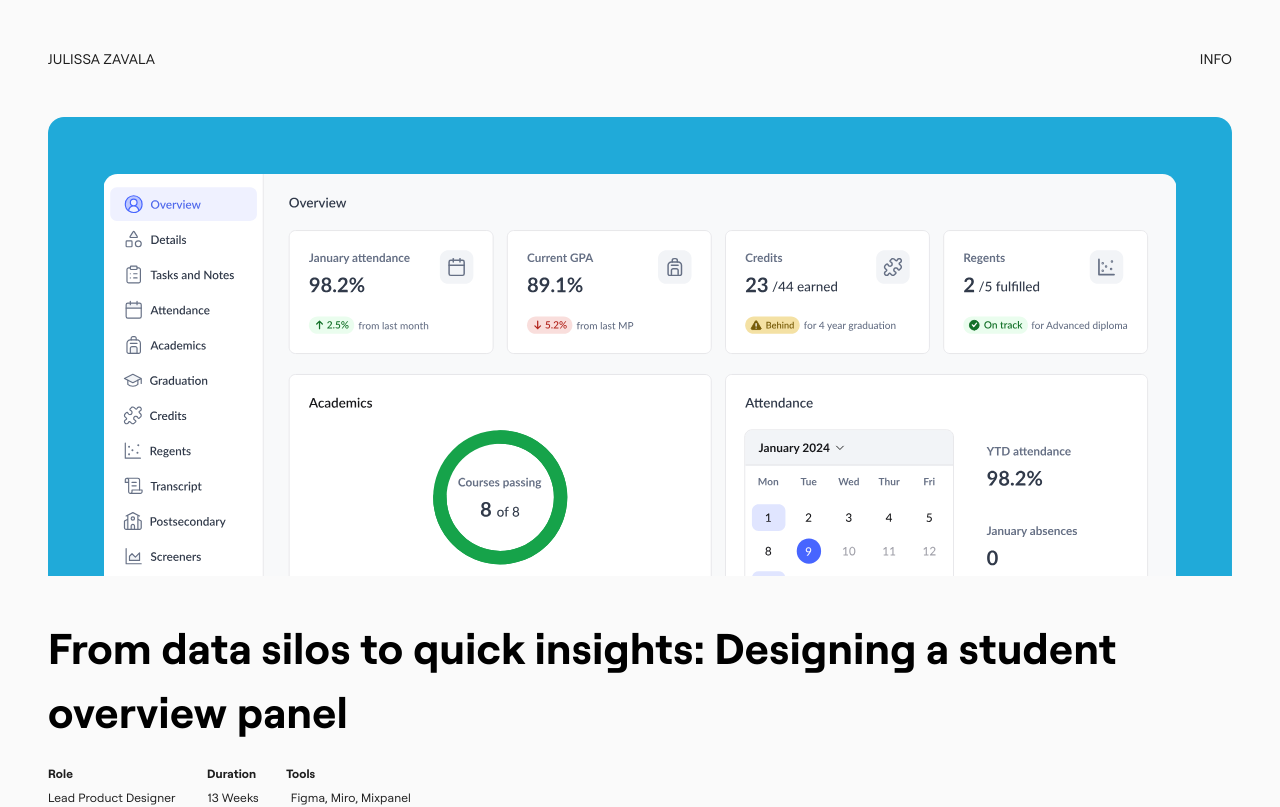
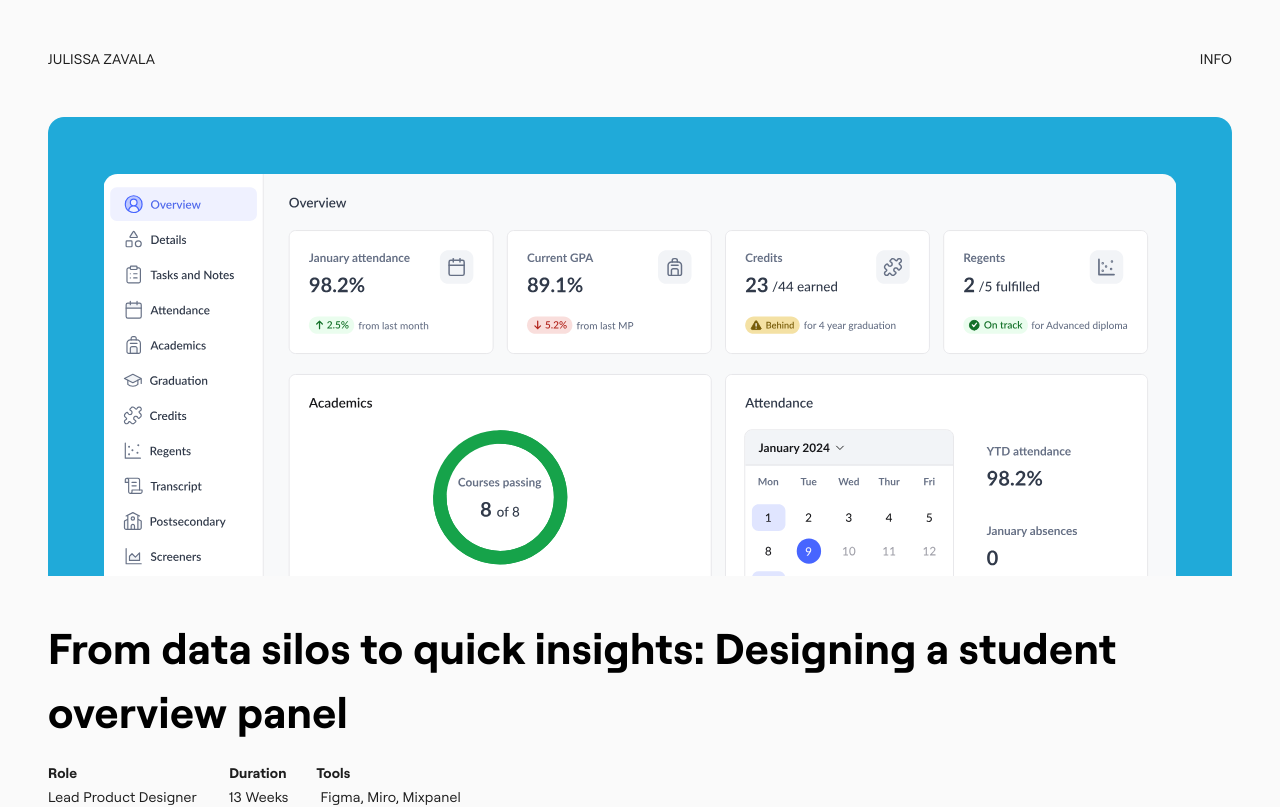
Before and after one commit to julissa-zavala/portfolio-site, a React (Vite) app: page /studentProfile in a window 1280 px wide. Shown: the top 807 px of the page. Built offline with nearby package versions, Linux system fonts and the light colour scheme; what @shoelace-style/shoelace would draw is missing.

Commit message:
Updated fonts and borders

```diff
--- a/src/Pages/DataGridPage.jsx
+++ b/src/Pages/DataGridPage.jsx
@@ -5,7 +5,6 @@ import HeaderNav from "../components/HeaderNav";
 import Footer from "../components/Footer";
 import clsx from "clsx";
 import downArrowIcon from "../images/down-arrow-black.svg";
-import dots from "../images/dots.svg";
 import graph from "../images/3_user_journey.svg";
 import dataGridHero from "../images/DataGridHero.svg";
 import Zoom from "react-medium-image-zoom";
@@ -97,7 +96,7 @@ const useStyles = createUseStyles({
     color: "#1E1E1E",
     fontFamily: "Roobert_Latin_Regular, Verdana, sans-serif",
     lineHeight: 1.2,
-    fontSize: 12,
+    fontSize: 14,
     fontWeight: 100,
     marginRight: 32,
   },
@@ -427,7 +426,7 @@ const DataGrid = () => {
                   {" "}
                   <span
                     className={clsx(classes.caseStudyDetails, classes.bold)}
-                    style={{ marginRight: 134 }}
+                    style={{ marginRight: 152 }}
                   >
                     Role
                   </span>
--- a/src/Pages/StudentProfilePage.jsx
+++ b/src/Pages/StudentProfilePage.jsx
@@ -5,7 +5,6 @@ import HeaderNav from "../components/HeaderNav";
 import Footer from "../components/Footer";
 import clsx from "clsx";
 import downArrowIcon from "../images/down-arrow-black.svg";
-import dots from "../images/dots.svg";
 import heroImage from "../images/hero_SP.svg";
 import Zoom from "react-medium-image-zoom";
 import "react-medium-image-zoom/dist/styles.css";
@@ -91,7 +90,7 @@ const useStyles = createUseStyles({
     color: "#1E1E1E",
     fontFamily: "Roobert_Latin_Regular, Verdana, sans-serif",
     lineHeight: 1.2,
-    fontSize: 12,
+    fontSize: 14,
     fontWeight: 100,
     marginRight: 32,
   },
@@ -488,7 +487,7 @@ const StudentProfile = () => {
                   {" "}
                   <span
                     className={clsx(classes.caseStudyDetails, classes.bold)}
-                    style={{ marginRight: 134 }}
+                    style={{ marginRight: 152 }}
                   >
                     Role
                   </span>
@@ -1094,7 +1093,6 @@ const StudentProfile = () => {
                     src={afterImageSVG}
                     width="100%"
                     alt="Final student profile design showing consolidated overview panel with four critical data points for quick student assessment"
-                    style={{ border: "0.5px solid #e4e4e7", borderRadius: 8 }}
                   />
                 </Zoom>
               </div>
```
